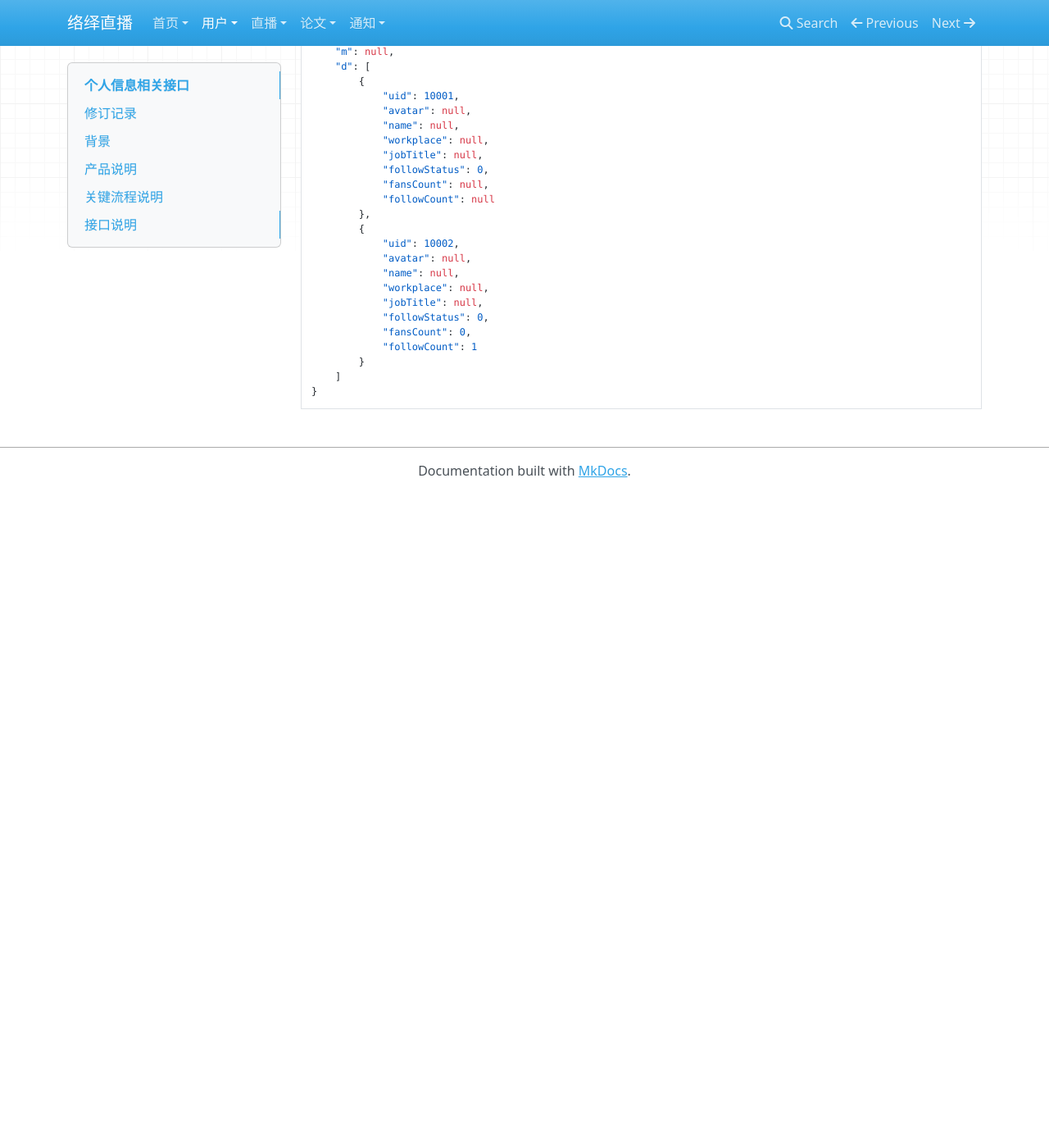
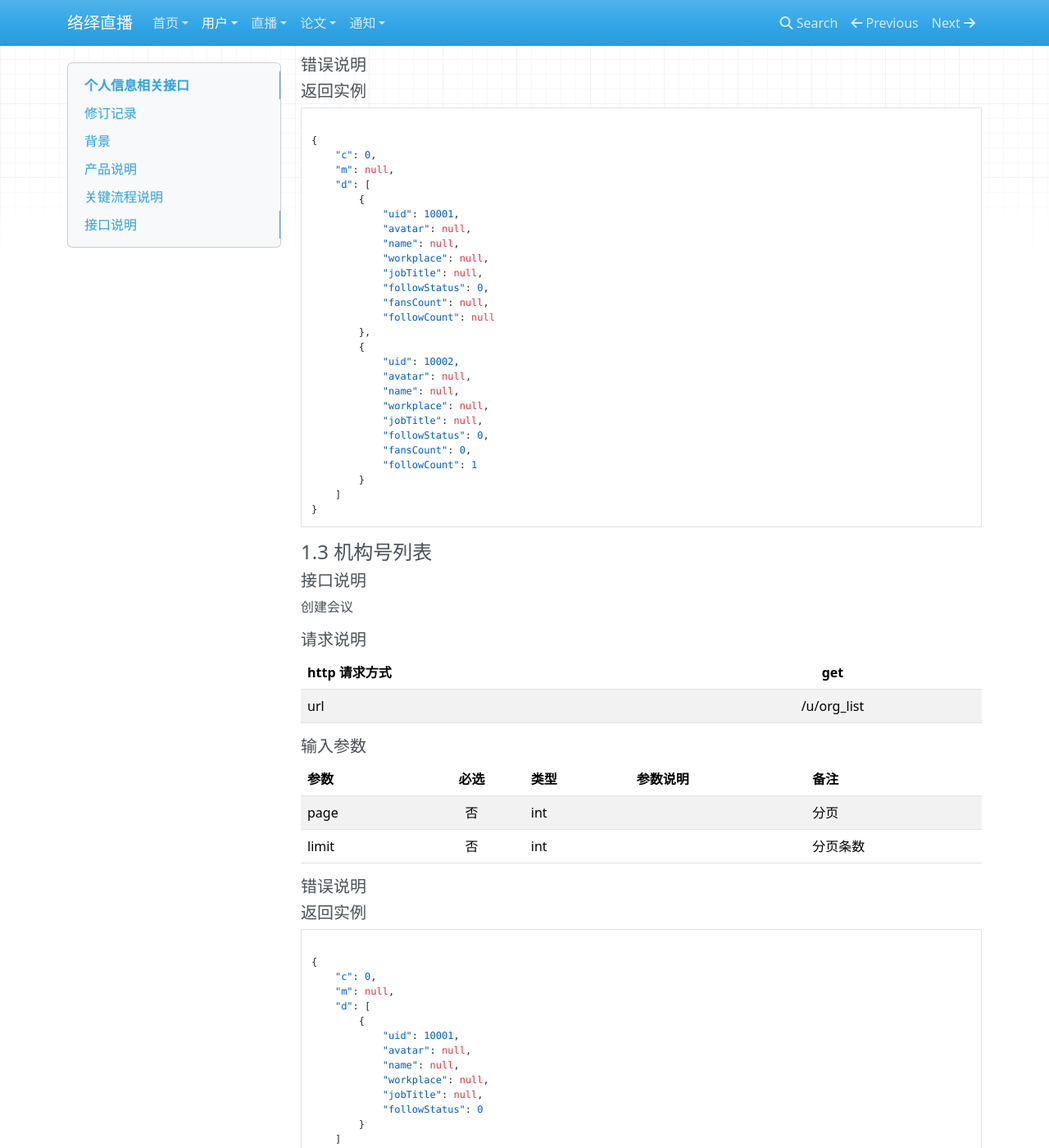
Before and after one commit to G-little/luoyi-wiki, an MkDocs documentation site: the page built from docs/luoyi/user.md, in a window 1280 px wide and 1400 px high, scrolled down 3411 px. Shown: the whole window at 82% size. Built offline with MkDocs 1.6.1, drawn with Linux system fonts in a browser that asks for light colours; nearby versions of some CDN libraries; before the commit the page ends 4013 px from its top, so only the background shows below that; some of the changed text lies outside the part shown.

Commit message:
add file

````diff
--- a/docs/luoyi/user.md
+++ b/docs/luoyi/user.md
@@ -187,3 +187,51 @@
     ]
 }
 ```
+
+
+
+
+#### 1.3 机构号列表
+
+##### 接口说明
+
+创建会议
+
+##### 请求说明
+
+| http 请求方式          |get             |
+|:------------- |:---------------:|
+| url      |/u/org_list |
+
+#####  输入参数
+
+| 参数          |必选             | 类型       | 参数说明        | 备注          |
+|:-------------|:---------------:|:-------------|:-------------|:-------------|
+| page      | 否 | int  |   |    分页 |
+| limit      | 否 | int  |   |  分页条数  |
+
+
+#####  错误说明
+
+
+
+
+
+#####  返回实例
+```json
+
+{
+    "c": 0,
+    "m": null,
+    "d": [
+        {
+            "uid": 10001,
+            "avatar": null,
+            "name": null,
+            "workplace": null,
+            "jobTitle": null,
+            "followStatus": 0
+        }
+    ]
+}
+```
````
Also changed, not shown: site/luoyi/meeting/index.html, site/search/search_index.json, 1 other file.
